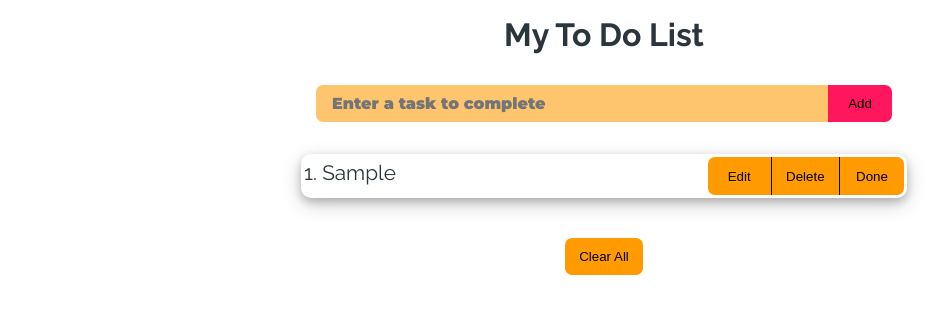
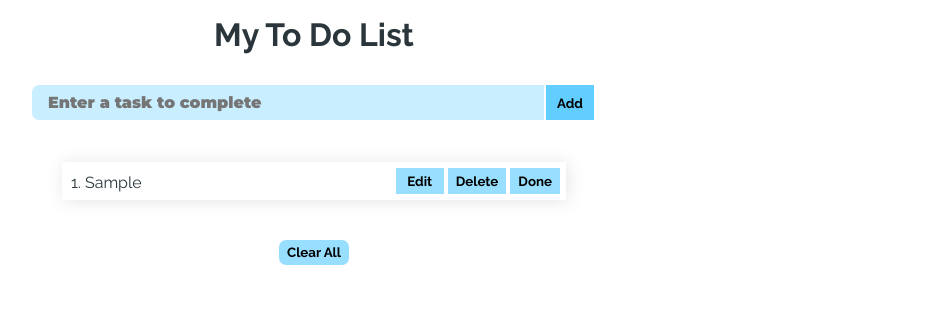
Before and after one commit to CaseyLaClair/todo_list_chrome_extension, a browser extension: page index.html in a window 1280 px wide. Both pictures are taken after typing "Sample" into the empty fields and a click on the button "Add". Shown: the whole page, without its empty margins (36-981 px from the left). Drawn offline with Linux system fonts and the light colour scheme.

Commit message:
Updated styles and added enter key function
Updated styles and added enter key function

```diff
--- a/script.js
+++ b/script.js
@@ -139,6 +139,16 @@ and add isDone property to false for the submitted task.
 document.getElementById("task-submit-btn").addEventListener("click", () => addTask(false));
 
 /*
+When the Enter Key is clicked, call the addTask function
+and add isDone property to false for the submitted task.
+*/
+document.addEventListener("keydown", event => {
+    if (event.key === "Enter") {
+        addTask(false);
+    }
+});
+
+/*
 When the Clear Task button is clicked, clear local storage
 and the task array, then update the view.
 */
--- a/styles/styles.css
+++ b/styles/styles.css
@@ -1,14 +1,10 @@
-/*
-light-green: #F6F7D7
-Blue: #3EC1D3
-Orange: #FF9A00
-Red: #FF165D
-*/
+
 
 html {
     padding: 0%;
     margin: 0%;
     box-sizing: border-box;
+    max-width: 700px;
 }
 
 body {
@@ -39,7 +35,7 @@ body {
     padding: 0.5rem 1rem;
     border: none;
     outline: none;
-    background-color: #ff990091;
+    background-color: #C9EEFF;
     font-size: 1rem;
     font-family: 'Montserrat';
 }
@@ -53,24 +49,20 @@ body {
     display: flex;
     justify-content: space-between;
     margin: auto;
-    padding: 0.25%;
-    width: 50%;
-    box-shadow: 0 4px 8px 0 rgba(0, 0, 0, 0.2), 0 6px 20px 0 rgba(0, 0, 0, 0.19);
-    border-radius: 10px;
-}
-
-.task-div:not(:last-child) {
-    padding-bottom: 1.5rem;
-    border-bottom : solid 1px black;
+    margin-top: 10px;
+    padding: 0.7%;
+    width: 80%;
+    box-shadow: 2px 1px 18px 0px #E5E5E5;
 }
 
 .task-text {
     justify-self: center;
     max-width: 20rem;
     word-wrap: break-word;
-    font-size: 1.3rem;
+    font-size: 1rem;
     vertical-align: middle;
     line-height: 1.5;
+    margin: 5px 0 0 5px;
 }
 
 .task-completed {
@@ -91,27 +83,34 @@ body {
 }
 
 .task-btn {
-    min-width: 4rem;
+    min-width: 3rem;
     border: none;
     outline: none;
-    padding: .7rem .9rem;
-    background-color: #FF9A00;
+    padding: .3rem .5rem;
+    margin: 0 2px 0 2px;
+    background-color: #97DEFF;
+    font-family: 'Raleway', sans-serif;
+    font-weight: bold;
 }
 
-.task-btn:not(:last-child) {
-    border-right : solid 1px black;
+.task-btn-submit {
+    min-width: 3rem;
 }
 
 .task-btn:hover, .task-btn:focus {
-    background-color: #FF165D;
+    background-color: #62CDFF;
 }
 
-.task-input, .task-btn-edit {
-    border-radius: 7px 0 0 7px;
+.task-btn-delete:hover {
+    background-color: #E74646;
 }
 
-.task-btn-submit, .task-btn-do {
-    border-radius: 0 7px 7px 0;
+.task-btn-do:hover {
+    background-color: #16FF00;
+}
+
+.task-input {
+    border-radius: 7px 0 0 7px;
 }
 
 .task-btn-clear {
```
